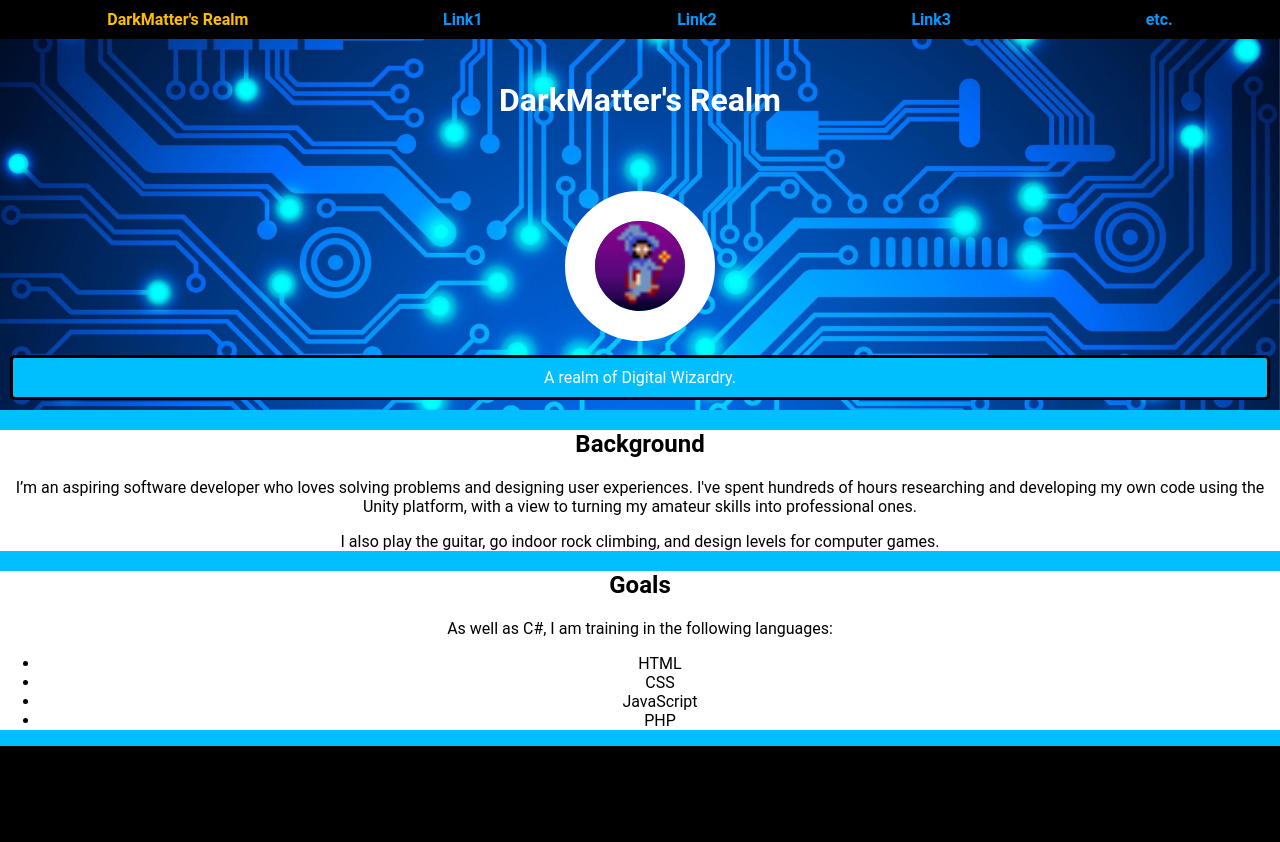
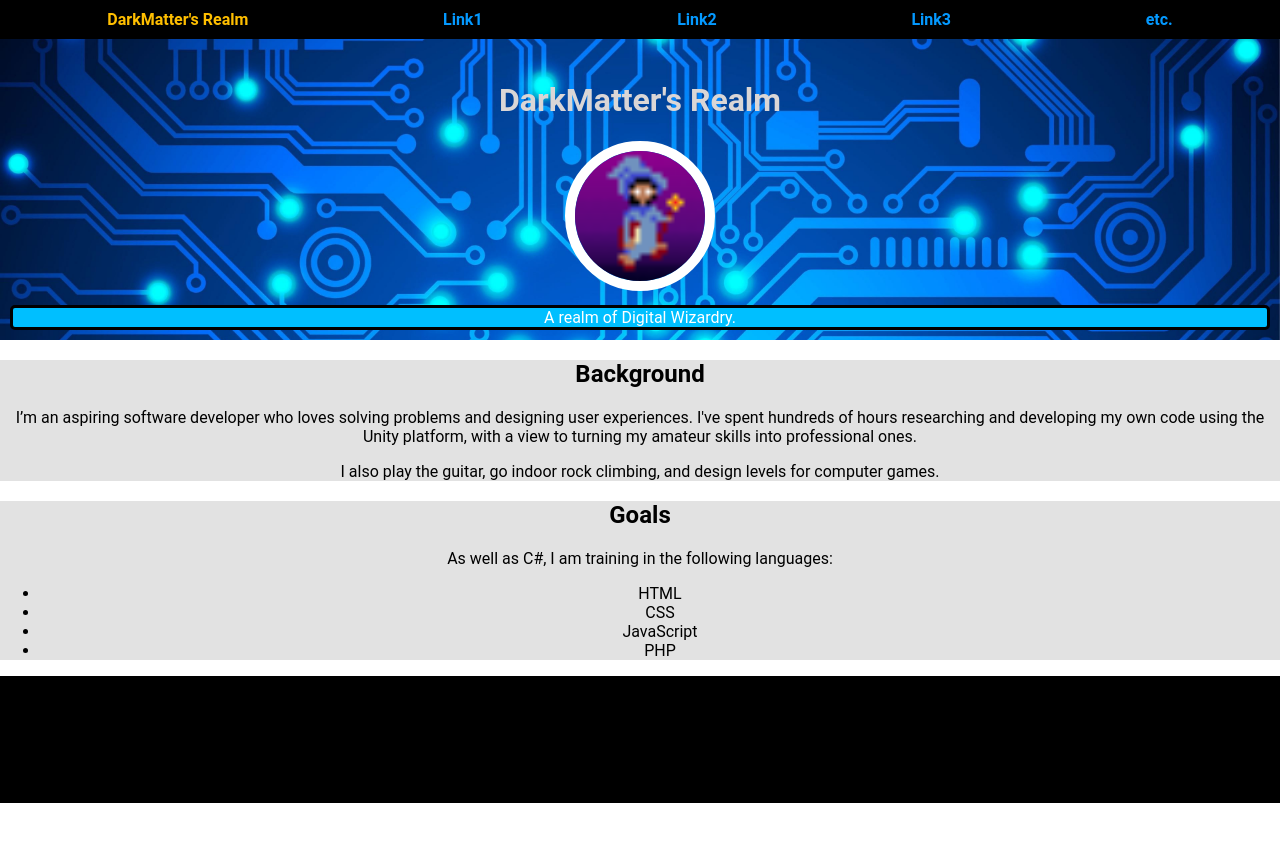
Before and after one commit to DW-DarkMatter/DW-DarkMatter.github.io, a plain HTML site: page index.html in a window 1280 px wide. After the commit the page ends 803 px from the top, so only its background shows below. Drawn offline with Linux system fonts and the light colour scheme.

Commit message:
some formatting changes, erased portland image

```diff
--- a/styles.css
+++ b/styles.css
@@ -10,8 +10,8 @@
         padding: 0;
         text-align: center;
         font-family: 'Roboto', sans-serif;
-        color: rgb(0, 0, 0); /*C: Black*/
-        background: #00BFFF; /*C: Capri*/
+        color: rgb(0, 0, 0);
+        background: white;
     }
     a {
         text-decoration: none;
@@ -47,47 +47,47 @@
 
     /*The heading section at the top of the page*/
     h1 {
-        /*Technically this is like a global thing
-        but I'm only going to use h1 in the header
-        so I thought I would do it here and just do
-        a global selector instead of a header .h1
-        selector*/
-        color: white;
+        /*Technically this is a global thing, but
+        I'm only going to use h1 in the header.*/
+        color: rgb(218, 214, 214);
     }
     header {
         text-align: center;
-        background: url('images/stock image.jpg') no-repeat top center ;
+        background: url('images/stock_bg_digital.jpg') no-repeat top center ;
         background-size: cover;
         overflow: hidden;
         padding-top: 60px;
     }
-
     header .profile_picture {
-        margin-top: 50px;
         width: 150px;
         height: 150px;
         border-radius: 50%;
-        border: 30px solid white;
-    /*    transition: all 120s;     */
+        border: 10px solid white;
+    /*    transition: all 120s;     */          /*This is how the example does it and it doesn't work properly (for me).*/
     }
     header .profile_picture:hover {
-        transition: all 120s;
+        transition: all 120s;                   /*This is how I do it and it does work. Go figure.*/
         transform: scale(1.2) skewX(-30deg);    /*-10 deg, 120sec transit for really trippy imperceptible slowness XD*/
     }
-
     header .profile_tag {
         background-color: #00BFFF;
         color: white;
         border: solid black 3px; border-radius: 5px;
-        margin: 10px; padding: 10px;
+        margin: 10px; padding: 10px auto;       /*Syntax for margin/padding: top&bottom left&right;
+                                                1,3,& 4-value syntaxes also exist for differing levels of customisation*/
+    }
+
+    .divider_1 {
+        padding: 0; margin: 10px;
+        background: #00BFFF;    /*C: Capri*/
     }
 
     .Section_1 {
-        background: white;
+        background: rgb(226, 226, 226);
 
     }
     .Section_2 {
-        background: white;
+        background: rgb(226, 226, 226);
     }
 
     footer {
```
Also changed, not shown: images/portland.jpg (deleted), images/stock_bg_digital.jpg (renamed from images/stock image.jpg).
